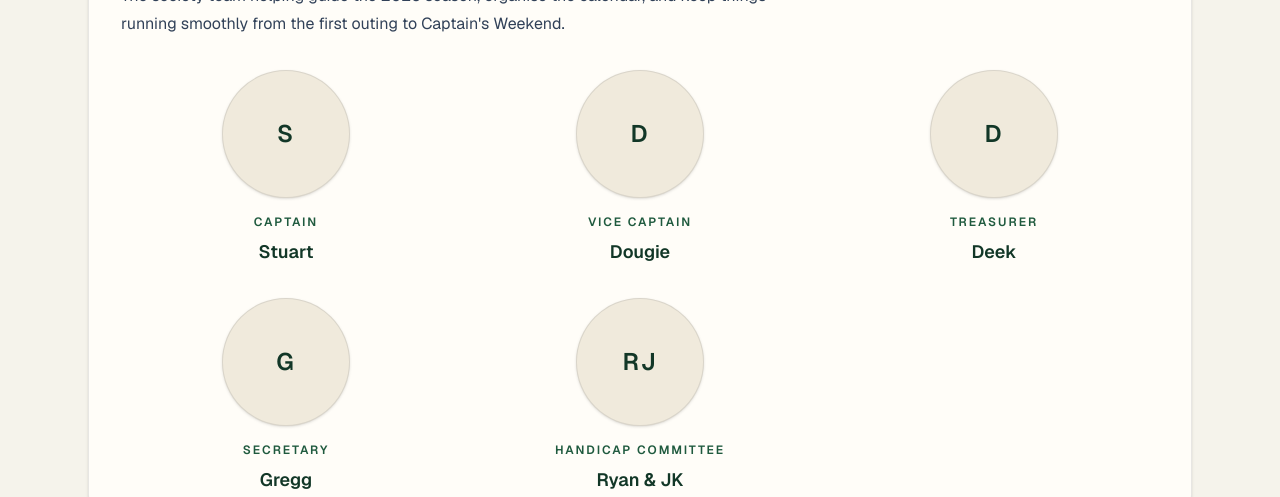
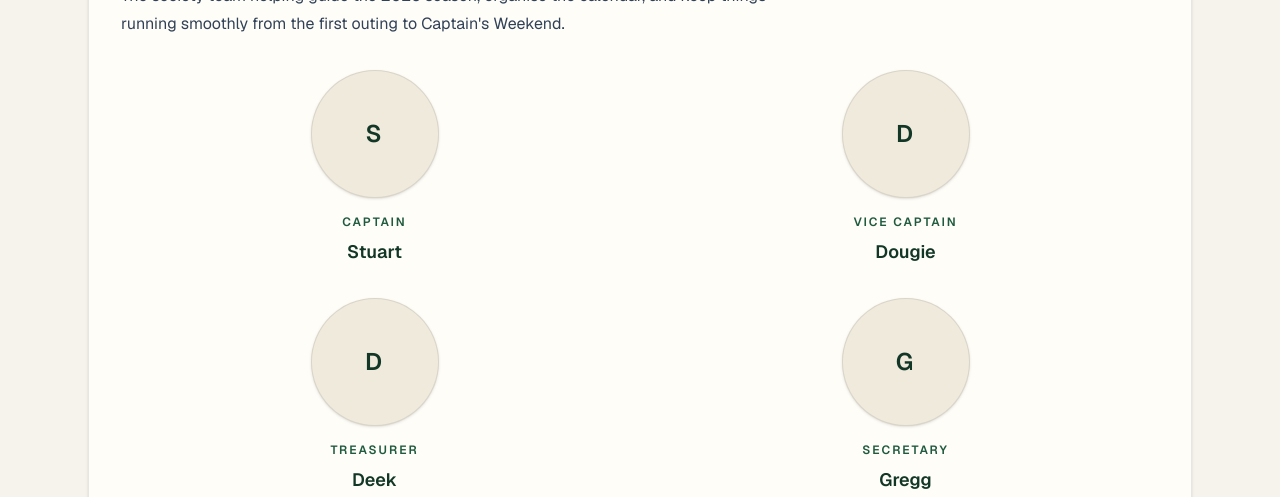
Before and after one commit to scott2dev/imperial-golf-society, a Next.js app: page /updates in a window 1280 px wide. Shown: the part 455-952 px from the top of the page. Built offline with nearby package versions, Linux system fonts and the light colour scheme; no server answers.

Commit message:
Updating updates page3

```diff
--- a/src/app/updates/page.tsx
+++ b/src/app/updates/page.tsx
@@ -71,7 +71,7 @@ export default function UpdatesPage() {
             and keep things running smoothly from the first outing to Captain&apos;s Weekend.
           </p>
 
-          <div className="mt-8 grid gap-x-6 gap-y-8 sm:grid-cols-2 lg:grid-cols-3">
+          <div className="mt-8 grid grid-cols-2 gap-x-6 gap-y-8">
             {keyMembers.map((member) => (
               <article
                 key={member.role}
```
